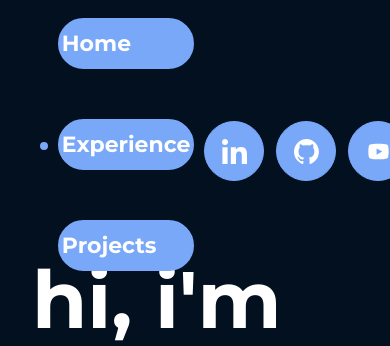
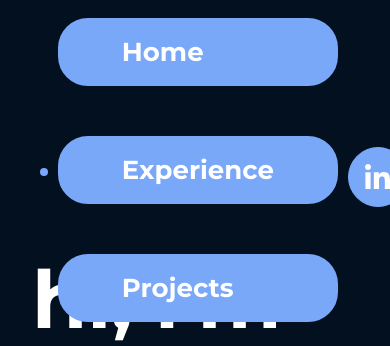
Before and after one commit to shannon-jliu/shannon-jliu.github.io, a React (Create React App) app: page / in a window 390 px wide. Shown: the top 346 px of the page. Built offline with nearby package versions, Linux system fonts and the light colour scheme.

Commit message:
fix socials styling

```diff
--- a/src/App.css
+++ b/src/App.css
@@ -132,7 +132,7 @@ nav.navbar {
 nav.navbar a.navbar-brand img {
   border-radius: 50%;
   border: 4px solid rgb(122, 168, 249);
-  width: 60px;
+  width: 90px;
   max-width: 100%;
 }
 
@@ -162,9 +162,10 @@ nav.navbar .navbar-nav .nav-link {
   font-weight: 600;
   color: #ffffff !important;
   background-color: rgb(122, 168, 249);
-  font-size: 22px;
+  font-size: 26px;
   border: 4px solid rgb(122, 168, 249);
   margin: 10px;
+  padding: 14px 60px;
   transition: background-color 0.5s ease-in-out, color 0.5s ease;
   border-radius: 30px;
 }
@@ -174,20 +175,15 @@ nav.navbar .navbar-nav .nav-link:hover {
   color: #000000 !important;
 }
 
-@media (min-width: 1400px) {
+@media (min-width: 1700px) {
   nav.navbar .navbar-nav .nav-link {
-    font-size: 26px;
+    font-size: 30px;
     padding: 14px 80px;
   }
 
   nav.navbar a.navbar-brand img {
     width: 90px;
   }
-}
-
-.active-link {
-  background-color: #90fff0 !important;
-  color: #000000 !important;
 }
 
 .social-icon {
@@ -213,8 +209,8 @@ nav.navbar .navbar-nav .nav-link:hover {
 
 .social-icon a::before {
   content: "";
-  width: 42px;
-  height: 42px;
+  width: 50px;
+  height: 50px;
   position: absolute;
   background-color: #90fff0;
   border-radius: 50%;
@@ -387,10 +383,6 @@ nav.navbar .navbar-nav .nav-link:hover {
 
 .navbar-text button:hover {
   color: #293142;
-}
-
-.active-link{
-  background-color: #90fff0;
 }
 
 nav.navbar .navbar-toggler-icon {
--- a/src/components/Navbar.js
+++ b/src/components/Navbar.js
@@ -41,9 +41,9 @@ export const NavBar = () => {
 
                 <div className="navbar-center">
                     <Nav className="navbar-links">
-                    <Nav.Link as={NavLink} to="/home" onClick={scrollToTop} activeClassName="active-link">Home</Nav.Link>
-                    <Nav.Link as={NavLink} to="/experience" onClick={scrollToTop} activeClassName="active-link">Experience</Nav.Link>
-                    <Nav.Link as={NavLink} to="/projects" onClick={scrollToTop} activeClassName="active-link">Projects</Nav.Link>
+                        <Nav.Link as={NavLink} to="/home" onClick={scrollToTop} className="nav-link">Home</Nav.Link>
+                        <Nav.Link as={NavLink} to="/experience" onClick={scrollToTop} className="nav-link">Experience</Nav.Link>
+                        <Nav.Link as={NavLink} to="/projects" onClick={scrollToTop} className="nav-link">Projects</Nav.Link>
                     </Nav>
                 </div>
 
```
